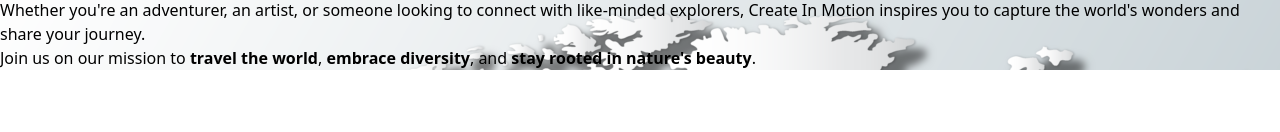
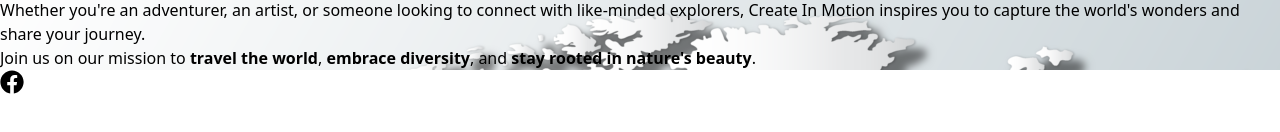
Before and after one commit to RosenGeorgievvv/create-in-motion, a React (Vite) app: page /about in a window 1280 px wide. Shown: the part 344-476 px from the top of the page. Built offline with nearby package versions, Linux system fonts and the light colour scheme.

Commit message:
Footer update

```diff
--- a/src/App.jsx
+++ b/src/App.jsx
@@ -7,6 +7,7 @@ import Navigation from "./components/Navigation/Navigation";
 import HomePage from "./components/Home/HomePage";
 import About from "./components/About/About";
 import Travels from "./components/Travels/Travels";
+import Footer from "./components/Footer/Footer";
 
 function App() {
 
@@ -18,7 +19,7 @@ function App() {
      <Route path="/travels" element={<Travels />} />
      <Route path="/about" element={<About />} />
      </Routes>
-
+     <Footer />
     </Router>
   )
 }
--- /dev/null
+++ b/src/components/Footer/Footer.jsx
@@ -0,0 +1,16 @@
+import React from 'react'
+import {FaFacebook} from 'react-icons/fa';
+
+const Footer = () => {
+  return (
+    <section className='w-full bg-gray-200 shadow-md'>
+        <div className='flex justify-center items-center gap-5 p-4'>
+          <a href='https://www.facebook.com/CreateInMotion' target='_blank' rel='noopener noreferrer' className='text-blue-600 hover:text-blue-800' style={{cursor: 'pointer'}}>
+            <FaFacebook size={24} />
+          </a>
+        </div>
+    </section>
+  )
+}
+
+export default Footer
--- a/src/components/Home/HomePage.jsx
+++ b/src/components/Home/HomePage.jsx
@@ -8,7 +8,7 @@ const HomePage = () => {
   const letters = fullText.split('');
 
   return (
-    <section className="relative h-screen bg-cover bg-center" style={{ backgroundImage: `url(${backgroundImage})` }}>
+    <section className="relative h-screen bg-cover bg-center " style={{ backgroundImage: `url(${backgroundImage})` }}>
       <div className="absolute inset-0 bg-black bg-opacity-50"></div>
       <div className="relative flex flex-col items-center justify-center h-full text-center space-y-4">
         <h1 className="text-white text-4xl sm:text-6xl lg:text-8xl font-bold flex">
--- a/src/components/Navigation/Navigation.jsx
+++ b/src/components/Navigation/Navigation.jsx
@@ -31,7 +31,7 @@ const Navigation = () => {
   };
 
   return (
-    <header className="w-full bg-white shadow-md">
+    <header className="w-full bg-gray-200 shadow-md">
       <div className="flex items-center justify-between max-w-7xl h-24 mx-auto px-6 lg:px-12">
         {/* Logo */}
         <div className="shrink-0 flex">
@@ -47,7 +47,7 @@ const Navigation = () => {
               <Link to="/">Home</Link>
             </li>
             <li className="hover:text-green-700 cursor-pointer">
-              <Link to="/">Travels</Link>
+              <Link to="/travels">Travels</Link>
             </li>
             <li className="hover:text-green-700 cursor-pointer">
               <Link to="/about">About</Link>
```
